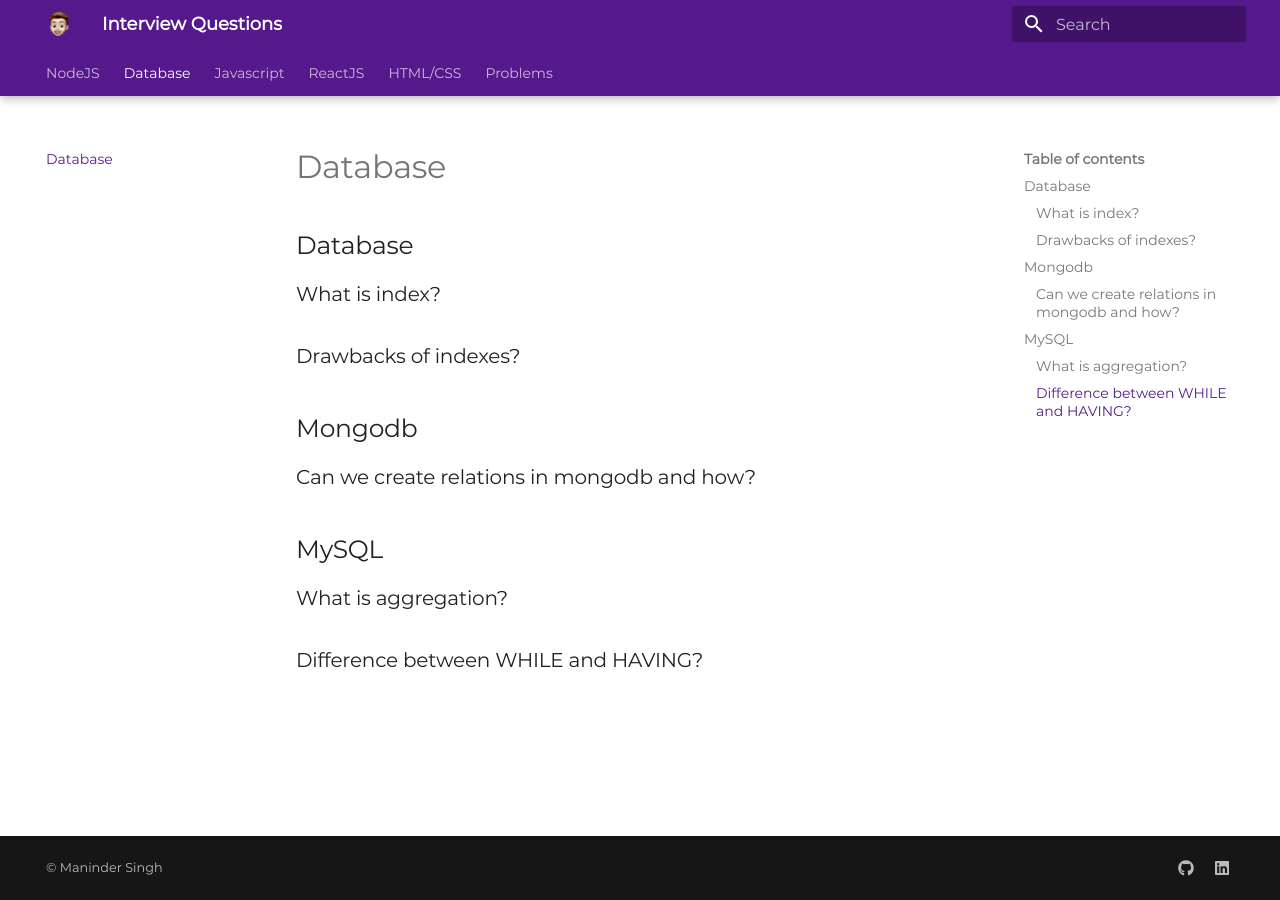
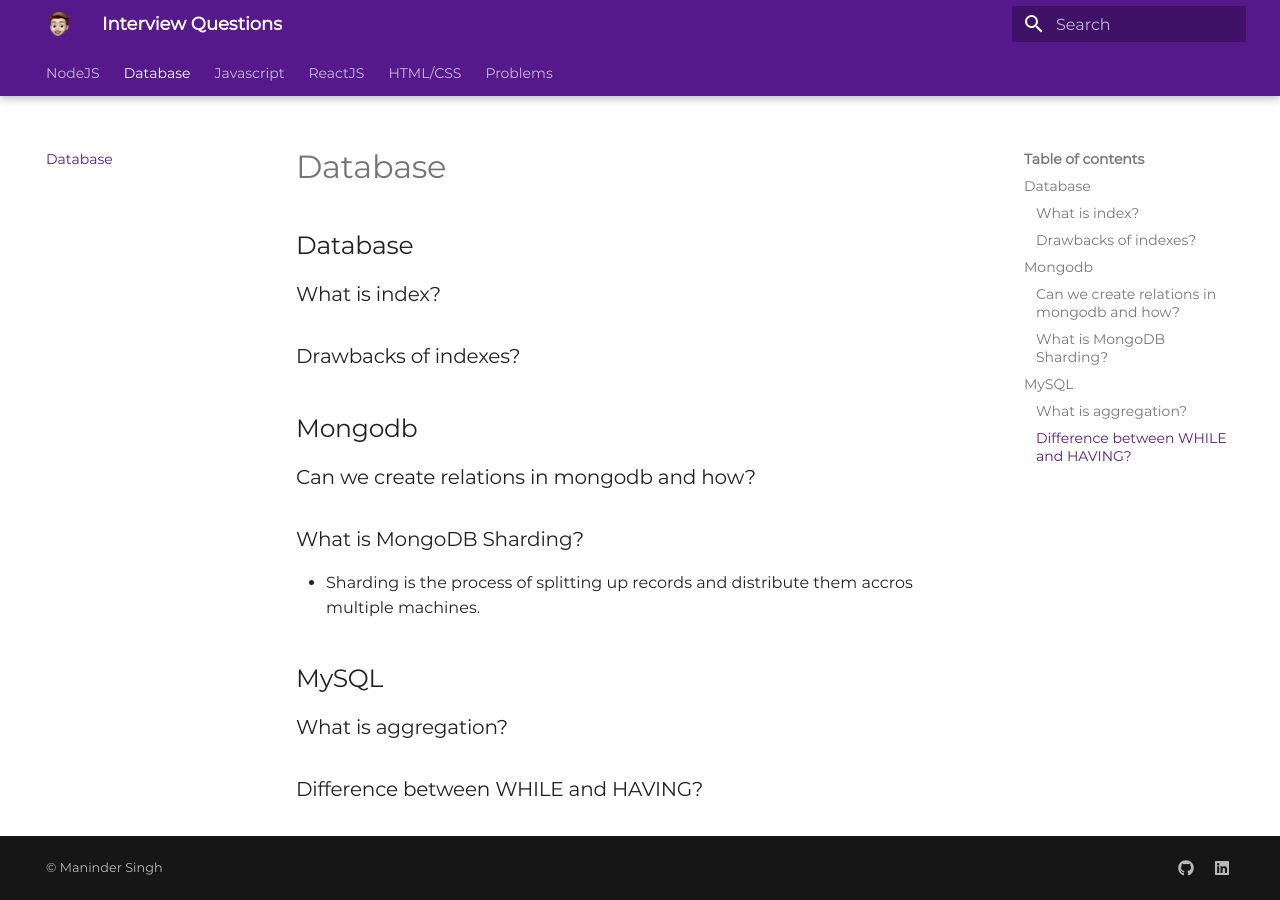
Before and after one commit to ManinderGharuan/Interview-Questions, an MkDocs documentation site: the page built from docs/database.md, in a window 1280 px wide. Built offline with MkDocs 1.6.1 and Material for MkDocs 9.7.7, drawn with Linux system fonts in a browser that asks for light colours.

Commit message:
Update database

```diff
--- a/docs/database.md
+++ b/docs/database.md
@@ -8,6 +8,10 @@
 
 ### Can we create relations in mongodb and how?
 
+### What is MongoDB Sharding?
+
+- Sharding is the process of splitting up records and distribute them accros multiple machines.
+
 ## MySQL
 
 ### What is aggregation?
```
